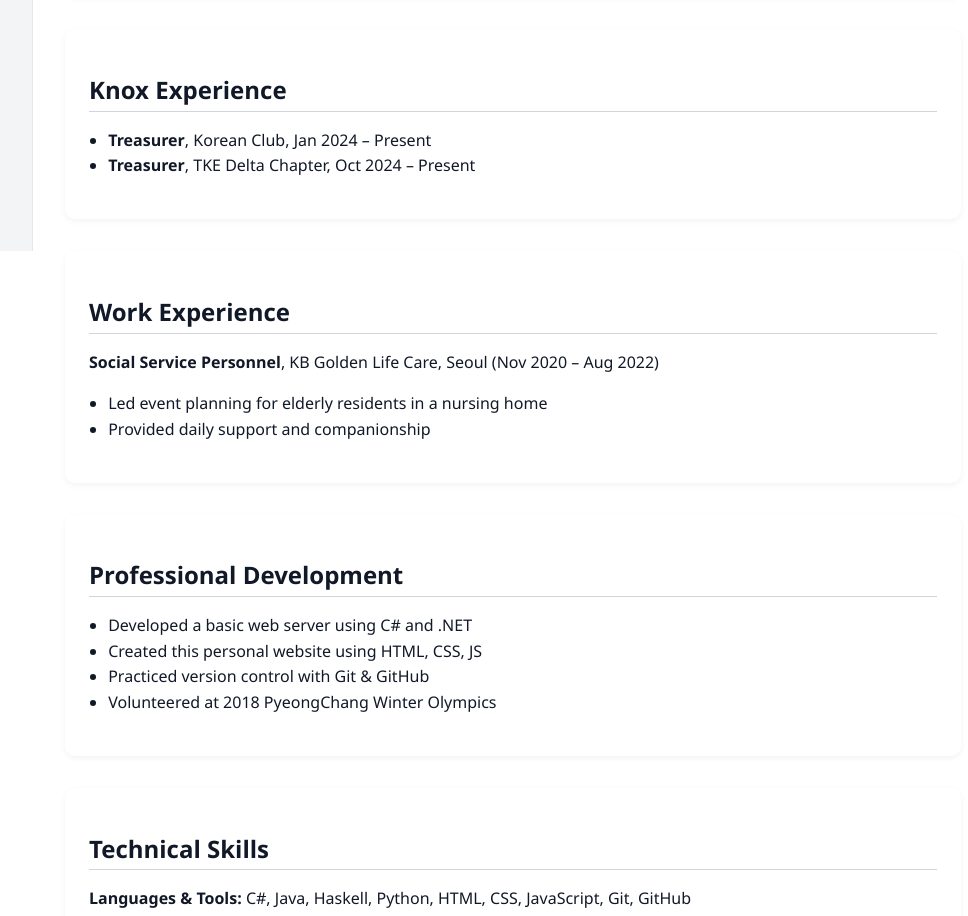
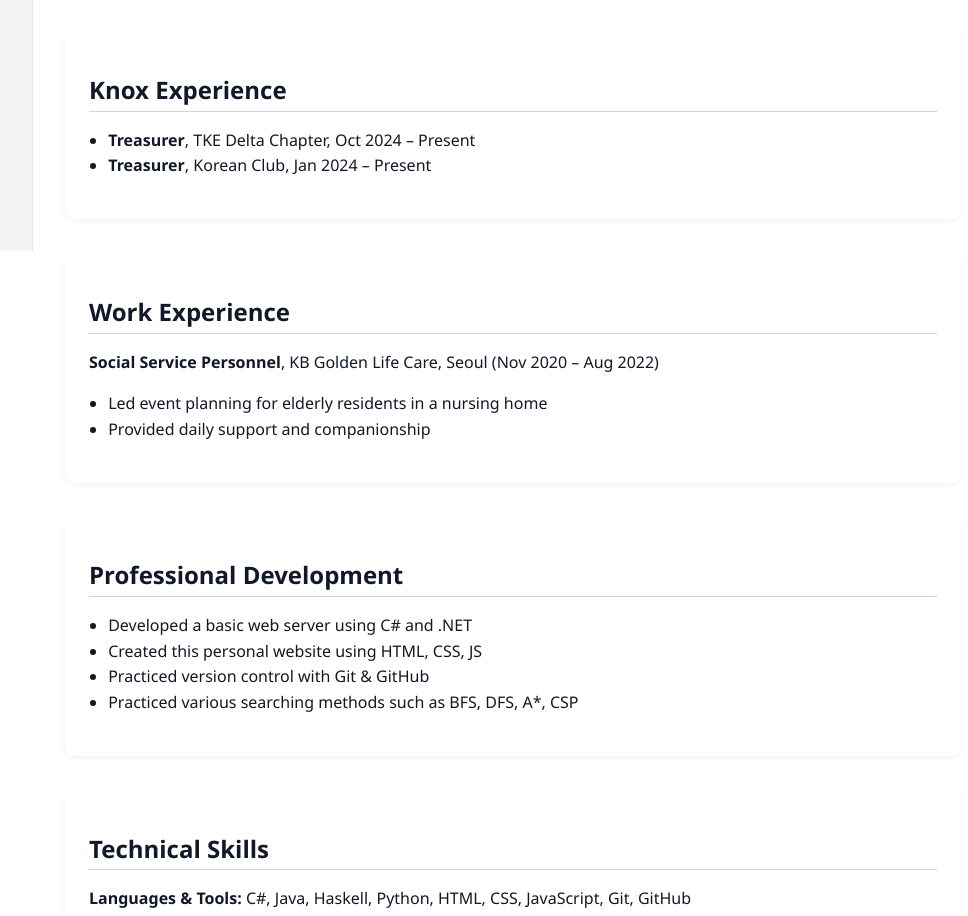
Before and after one commit to SunLee1072/SunLee1072.github.io, a plain HTML site: page index.html in a window 1280 px wide. Shown: the part 549-1465 px from the top of the page, without its empty margins (287-1255 px from the left). Drawn offline with Linux system fonts and the light colour scheme.

Commit message:
final  mode

```diff
--- a/index.html
+++ b/index.html
@@ -35,8 +35,8 @@
             <section>
                 <h2>Knox Experience</h2>
                 <ul>
+                    <li><strong>Treasurer</strong>, TKE Delta Chapter, Oct 2024 – Present</li>
                     <li><strong>Treasurer</strong>, Korean Club, Jan 2024 – Present</li>
-                    <li><strong>Treasurer</strong>, TKE Delta Chapter, Oct 2024 – Present</li>
                 </ul>
             </section>
 
@@ -54,7 +54,7 @@
                     <li>Developed a basic web server using C# and .NET</li>
                     <li>Created this personal website using HTML, CSS, JS</li>
                     <li>Practiced version control with Git & GitHub</li>
-                    <li>Volunteered at 2018 PyeongChang Winter Olympics</li>
+                    <li>Practiced various searching methods such as BFS, DFS, A*, CSP</li>
                 </ul>
             </section>
 
```
